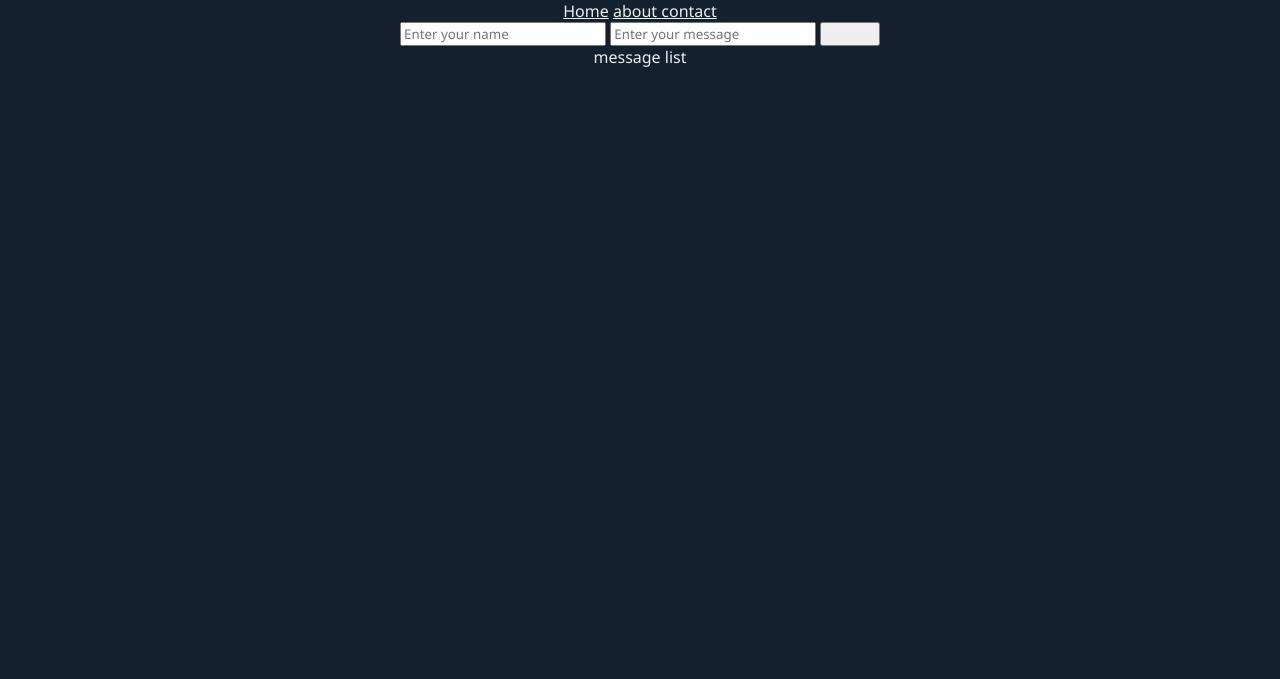
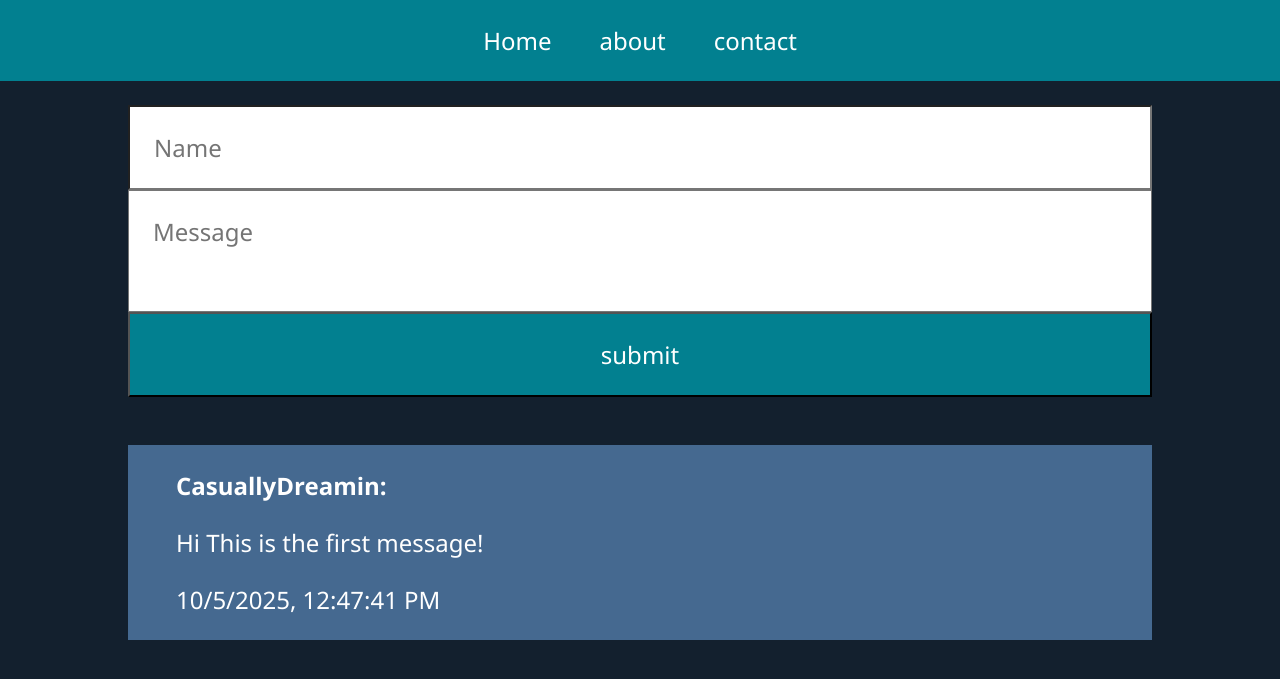
Before and after one commit to CasuallyDreamin/odin-mini-message-board, a Node server app: page / in a window 1280 px wide. Shown: the top 679 px of the page. Run offline with Node 20, Linux system fonts and the light colour scheme; data comes from the database, SQL or seed files in the repository; both versions use the stored data as it was after the commit; some libraries are stand-ins or nearby versions.

Commit message:
feat: implemented core functionality

```diff
--- a/package.json
+++ b/package.json
@@ -19,6 +19,7 @@
   },
   "homepage": "https://github.com/CasuallyDreamin/odin-mini-message-board#readme",
   "devDependencies": {
+    "better-sqlite3": "^12.4.1",
     "express": "^5.1.0"
   },
   "dependencies": {
--- a/public/components/input-form.ejs
+++ b/public/components/input-form.ejs
@@ -1,5 +1,18 @@
-<div class="input-form">
-    <input id="name" class="input-text" type="text" placeholder="Enter your name">
-    <input id="message" class="input-text" type="text" placeholder="Enter your message">
+<link rel="stylesheet" href="../static/input-form.css">
+<form action="/" method="POST" class="input-form">
+    <input
+        name="name"
+        id="name"
+        class="input-text"
+        type="text"
+        placeholder="Name"
+        required>
+    <textarea
+        name="content"
+        id="message"
+        class="input-text"
+        type="text"
+        placeholder="Message"
+        required></textarea>
     <button type="submit">submit</button>
-</div>
+</form>
--- a/public/components/message-list.ejs
+++ b/public/components/message-list.ejs
@@ -1 +1,14 @@
-<div>message list</div>
+<link rel="stylesheet" href="../static/message-list.css">
+<div class="message-list">
+  <% if (messages.length === 0) { %>
+    <p>No messages yet. Be the first to post!</p>
+  <% } else { %>
+    <% messages.forEach(msg => { %>
+      <div class="message">
+        <strong><%= msg.name || 'Anonymous' %>:</strong>
+        <p><%= msg.content %></p>
+        <span class="timestamp"><%= new Date(msg.created_at).toLocaleString() %></span>
+      </div>
+    <% }) %>
+  <% } %>
+</div>
--- a/public/components/navbar.ejs
+++ b/public/components/navbar.ejs
@@ -1,3 +1,4 @@
+<link rel="stylesheet" href="../static/navbar.css">
 <div id='navbar'>
     <a href="/">Home</a>
     <a href="/about">about</i>
--- a/public/static/input-form.css
+++ b/public/static/input-form.css
@@ -0,0 +1,28 @@
+.input-form {
+    display: flex;
+    flex-direction: column;
+    width: 80vw;
+}
+
+.input-form * {
+    background-color: var(--primary-text-color);
+    color: var(--dark-text-color);
+}
+
+textarea {
+    resize: none
+}
+
+.input-form button {
+    background-color: var(--secondary-color);
+    color: var(--primary-text-color);
+}
+
+.input-form button:hover {
+    background-color: var(--extra-color);
+    color: var(--primary-text-color);
+}
+
+#message {
+    min-height: 3rem;
+}
--- a/public/static/message-list.css
+++ b/public/static/message-list.css
@@ -0,0 +1,14 @@
+.message-list {
+    width: 80vw;
+    display: flex;
+    flex-wrap:wrap;
+    flex-grow: 1;
+    gap: 10px;
+    justify-content: flex-start;
+}
+
+.message {
+    background-color: var(--extra-color);
+    flex: 1 1 200px;
+    min-width: max-content;
+}
--- a/public/static/navbar.css
+++ b/public/static/navbar.css
@@ -0,0 +1,15 @@
+#navbar {
+    display: flex;
+    justify-content: center;
+    align-items: center;
+    background-color: var(--secondary-color);
+    width: 100vw;
+    margin: 0;
+    padding: 0;
+}
+
+a {
+
+    color: var(--primary-text-color);
+    text-decoration: none;
+}
--- a/public/static/styles.css
+++ b/public/static/styles.css
@@ -1,6 +1,20 @@
+:root {
+    --primary-text-color: #ffffff;
+    --secondary-text-color: #D2D7DF;
+    --dark-text-color: black;
+    --primary-color: #114B5F;
+    --secondary-color: #028090;
+    --extra-color: #456990;
+    font-size: 24px;
+}
+
 * {
     font-family: 'Segoe UI', Tahoma, Geneva, Verdana, sans-serif;
-    color: #eee
+    font-size: 1rem;
+    color: var(--primary-text-color);
+    padding: 1rem;
+    margin: 0;
+
 }
 
 html, body {
@@ -14,4 +28,6 @@ html, body {
     flex-direction: column;
     justify-content: center;
     align-items: center;
+    padding: 0;
+    margin: 0;
 }
--- a/public/views/index.ejs
+++ b/public/views/index.ejs
@@ -10,7 +10,7 @@
     <div id="main-container">
         <%- include('../components/navbar') -%>
         <%- include('../components/input-form') -%>
-        <%- include('../components/message-list') -%>
+        <%- include('../components/message-list', { messages }) -%>
     </div>
 </body>
 </html>
```
Also changed, not shown: app.js (+26 -16 lines), database.js (added, +17 -0 lines), public/static/about.css (added, +32 -0 lines), public/static/contact.css (added, +75 -0 lines), public/views/about.ejs (+25 -1 lines), public/views/contact.ejs (+32 -1 lines), messages.db (added), public/components/message.ejs (deleted), public/static/message.css (deleted), 1 other file.
